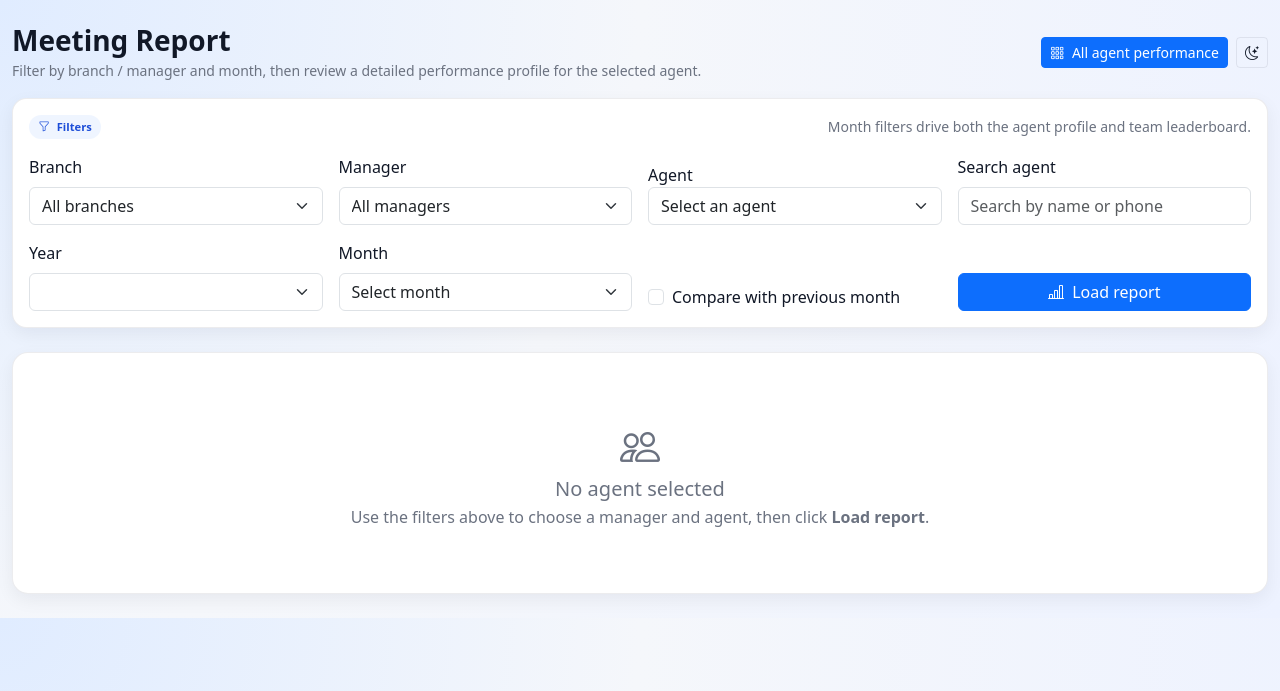
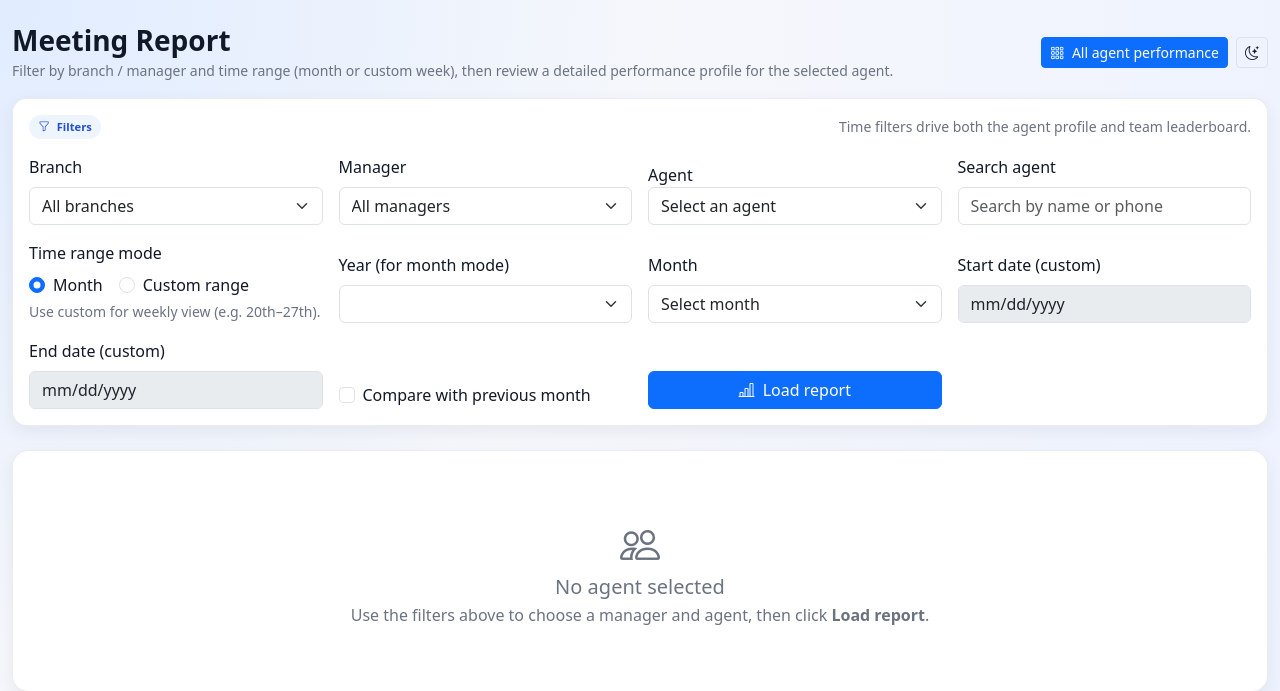
Before and after one commit to Cybok06/SmartLiving-, a Flask app: template templates/meeting_report_overview.html in a window 1280 px wide. Shown: the top 691 px of the page. Run offline with Flask 3, Linux system fonts and the light colour scheme; the template is opened without the code that fills it, so the values that code supplies are empty; parts of the project's set-up code (start-up, migrations or seed data) failed here and were passed over.

Commit message:
Update meeting_report_overview.html

```diff
--- a/templates/meeting_report_overview.html
+++ b/templates/meeting_report_overview.html
@@ -200,7 +200,7 @@
     <div>
       <h3 class="mb-0 fw-semibold">Meeting Report</h3>
       <small class="text-muted">
-        Filter by branch / manager and month, then review a detailed performance profile for the selected agent.
+        Filter by branch / manager and time range (month or custom week), then review a detailed performance profile for the selected agent.
       </small>
     </div>
     <div class="d-flex align-items-center gap-2">
@@ -220,7 +220,7 @@
         <span class="badge-soft">
           <i class="bi bi-funnel me-1"></i> Filters
         </span>
-        <small class="text-muted">Month filters drive both the agent profile and team leaderboard.</small>
+        <small class="text-muted">Time filters drive both the agent profile and team leaderboard.</small>
       </div>
 
       <form class="row g-3 align-items-end" onsubmit="return false;">
@@ -268,9 +268,29 @@
           <input id="agentSearch" type="text" class="form-control" placeholder="Search by name or phone">
         </div>
 
+        <!-- Range mode -->
+        <div class="col-md-3 mt-3">
+          <label class="form-label">Time range mode</label>
+          <div class="d-flex gap-3">
+            <div class="form-check">
+              <input class="form-check-input" type="radio" name="rangeMode" id="modeMonth" value="month" checked>
+              <label class="form-check-label" for="modeMonth">
+                Month
+              </label>
+            </div>
+            <div class="form-check">
+              <input class="form-check-input" type="radio" name="rangeMode" id="modeCustom" value="custom">
+              <label class="form-check-label" for="modeCustom">
+                Custom range
+              </label>
+            </div>
+          </div>
+          <small class="text-muted">Use custom for weekly view (e.g. 20th–27th).</small>
+        </div>
+
         <!-- Year -->
         <div class="col-md-3 mt-3">
-          <label class="form-label">Year</label>
+          <label class="form-label">Year (for month mode)</label>
           <select id="filterYear" class="form-select">
             {% for y in range(current_year - 1, current_year + 2) %}
               <option value="{{ y }}" {% if y == current_year %}selected{% endif %}>{{ y }}</option>
@@ -298,6 +318,18 @@
           </select>
         </div>
 
+        <!-- Custom start -->
+        <div class="col-md-3 mt-3">
+          <label class="form-label">Start date (custom)</label>
+          <input type="date" id="customStart" class="form-control" disabled>
+        </div>
+
+        <!-- Custom end -->
+        <div class="col-md-3 mt-3">
+          <label class="form-label">End date (custom)</label>
+          <input type="date" id="customEnd" class="form-control" disabled>
+        </div>
+
         <!-- Compare with previous month -->
         <div class="col-md-3 mt-3">
           <div class="form-check mt-4">
@@ -315,7 +347,7 @@
           </button>
         </div>
 
-        <!-- Hidden date range (kept for backend + labels) -->
+        <!-- Hidden date range (used for backend + labels) -->
         <input id="dateStart" type="hidden" value="{{ default_start }}">
         <input id="dateEnd"   type="hidden" value="{{ default_end }}">
       </form>
@@ -611,7 +643,7 @@
             <div>
               <span class="fw-semibold">Team Performance (Agents)</span><br>
               <small class="text-muted">
-                Agents under selected branch/manager in the current month
+                Agents under selected branch/manager in the selected date range
               </small>
             </div>
             <div class="d-flex align-items-center gap-2">
@@ -750,15 +782,50 @@
     document.getElementById("reportEmpty").classList.remove("d-none");
   }
 
-  /* ---- Month/year helpers ---- */
+  /* ---- Range helpers ---- */
 
+  function getRangeMode(){
+    const modeInput = document.querySelector('input[name="rangeMode"]:checked');
+    return modeInput ? modeInput.value : "month";
+  }
+
+  // This now respects month-mode OR custom range
   function setRangeFromYearMonth(){
+    const mode = getRangeMode();
+    const dateStart = document.getElementById("dateStart");
+    const dateEnd   = document.getElementById("dateEnd");
+    if(!dateStart || !dateEnd) return;
+
+    if(mode === "custom"){
+      const cs = document.getElementById("customStart");
+      const ce = document.getElementById("customEnd");
+      const startVal = cs?.value || "";
+      const endVal   = ce?.value || "";
+
+      if(!startVal && !endVal){
+        // no custom dates specified, keep whatever is already there
+        return;
+      }
+
+      let s = startVal || endVal;
+      let e = endVal || startVal;
+
+      // if reversed, swap
+      if(s && e && s > e){
+        const tmp = s;
+        s = e;
+        e = tmp;
+      }
+
+      dateStart.value = s;
+      dateEnd.value   = e;
+      return;
+    }
+
+    // Month mode (original behaviour)
     const yearSel  = document.getElementById("filterYear");
     const monthSel = document.getElementById("filterMonth");
-    const dateStart = document.getElementById("dateStart");
-    const dateEnd   = document.getElementById("dateEnd");
-
-    if(!yearSel || !monthSel || !dateStart || !dateEnd) return;
+    if(!yearSel || !monthSel) return;
 
     const y = parseInt(yearSel.value || "0", 10);
     const m = parseInt(monthSel.value || "0", 10);
@@ -794,14 +861,25 @@
       return;
     }
 
-    const yearSel  = document.getElementById("filterYear");
-    const monthSel = document.getElementById("filterMonth");
-    const compareOn = document.getElementById("compareToggle").checked;
+    const yearSel    = document.getElementById("filterYear");
+    const monthSel   = document.getElementById("filterMonth");
+    const compareOn  = document.getElementById("compareToggle").checked;
+    const rangeMode  = getRangeMode();
 
     setRangeFromYearMonth();
 
-    const dateStart = document.getElementById("dateStart").value;
-    const dateEnd   = document.getElementById("dateEnd").value;
+    const dateStartVal = document.getElementById("dateStart").value;
+    const dateEndVal   = document.getElementById("dateEnd").value;
+
+    if(rangeMode === "custom"){
+      // For safety: require at least a start date
+      const cs = document.getElementById("customStart");
+      const ce = document.getElementById("customEnd");
+      if(!cs.value && !ce.value){
+        alert("Please select at least a start date for the custom range.");
+        return;
+      }
+    }
 
     const params = new URLSearchParams();
     params.set("agent_id", agentId);
@@ -809,15 +887,18 @@
     const yearVal  = yearSel ? yearSel.value : "";
     const monthVal = monthSel ? monthSel.value : "";
 
-    if(yearVal)  params.set("year", yearVal);
-    if(monthVal) params.set("month", monthVal);
+    // Only send year/month in MONTH mode (backend uses that first)
+    if(rangeMode === "month"){
+      if(yearVal)  params.set("year", yearVal);
+      if(monthVal) params.set("month", monthVal);
+    }
 
-    // still send explicit start/end for clarity (backend will use year/month first)
-    if(dateStart) params.set("start", dateStart);
-    if(dateEnd)   params.set("end", dateEnd);
+    // always send explicit start/end for clarity
+    if(dateStartVal) params.set("start", dateStartVal);
+    if(dateEndVal)   params.set("end", dateEndVal);
 
-    // monthly comparison based on previous month
-    if(compareOn && yearVal && monthVal){
+    // monthly comparison based on previous month (only valid for month mode)
+    if(rangeMode === "month" && compareOn && yearVal && monthVal){
       const y = parseInt(yearVal, 10);
       const m = parseInt(monthVal, 10);
       if(y && m){
@@ -1169,6 +1250,12 @@
       filterMonth.value = String(monthVal);
     }
 
+    // When user picks a month from the trend chart, switch to month mode
+    const modeMonth = document.getElementById("modeMonth");
+    if(modeMonth){
+      modeMonth.checked = true;
+    }
+
     setRangeFromYearMonth();
     updateMonthSummariesForSelectedMonth();
     loadSelectedAgentMetrics();
@@ -1236,6 +1323,7 @@
     const managerId = document.getElementById("managerFilter")?.value || "";
     const yearSel   = document.getElementById("filterYear");
     const monthSel  = document.getElementById("filterMonth");
+    const rangeMode = getRangeMode();
 
     if(!managerId && !branch){
       TEAM_AGENTS = [];
@@ -1244,8 +1332,8 @@
     }
 
     setRangeFromYearMonth();
-    const dateStart = document.getElementById("dateStart")?.value || "";
-    const dateEnd   = document.getElementById("dateEnd")?.value || "";
+    const dateStartVal = document.getElementById("dateStart")?.value || "";
+    const dateEndVal   = document.getElementById("dateEnd")?.value || "";
 
     const params = new URLSearchParams();
     if(managerId){
@@ -1256,11 +1344,15 @@
 
     const yearVal  = yearSel ? yearSel.value : "";
     const monthVal = monthSel ? monthSel.value : "";
-    if(yearVal)  params.set("year", yearVal);
-    if(monthVal) params.set("month", monthVal);
 
-    if(dateStart) params.set("start", dateStart);
-    if(dateEnd)   params.set("end", dateEnd);
+    // Only send year/month in month mode
+    if(rangeMode === "month"){
+      if(yearVal)  params.set("year", yearVal);
+      if(monthVal) params.set("month", monthVal);
+    }
+
+    if(dateStartVal) params.set("start", dateStartVal);
+    if(dateEndVal)   params.set("end", dateEndVal);
 
     setTeamLoading(true);
     fetch(`/meeting-report/team-metrics?${params.toString()}`, {
@@ -1427,6 +1519,41 @@
       });
     }
 
+    // Range mode behaviour (month vs custom)
+    const modeMonth = document.getElementById("modeMonth");
+    const modeCustom = document.getElementById("modeCustom");
+    const customStart = document.getElementById("customStart");
+    const customEnd = document.getElementById("customEnd");
+    const compareToggle = document.getElementById("compareToggle");
+
+    const handleModeChange = () => {
+      const mode = getRangeMode();
+      if(mode === "custom"){
+        if(customStart) customStart.disabled = false;
+        if(customEnd) customEnd.disabled = false;
+        if(compareToggle){
+          compareToggle.checked = false;
+          compareToggle.disabled = true;
+        }
+      }else{
+        if(customStart) customStart.disabled = true;
+        if(customEnd) customEnd.disabled = true;
+        if(compareToggle){
+          compareToggle.disabled = false;
+        }
+      }
+      setRangeFromYearMonth();
+      const agentId = document.getElementById("agentSelect")?.value || "";
+      if(agentId){
+        loadSelectedAgentMetrics();
+      }else{
+        loadTeamMetrics();
+      }
+    };
+
+    if(modeMonth)  modeMonth.addEventListener("change", handleModeChange);
+    if(modeCustom) modeCustom.addEventListener("change", handleModeChange);
+
     setRangeFromYearMonth();
     initFocusMode();
     clearReport();
```
